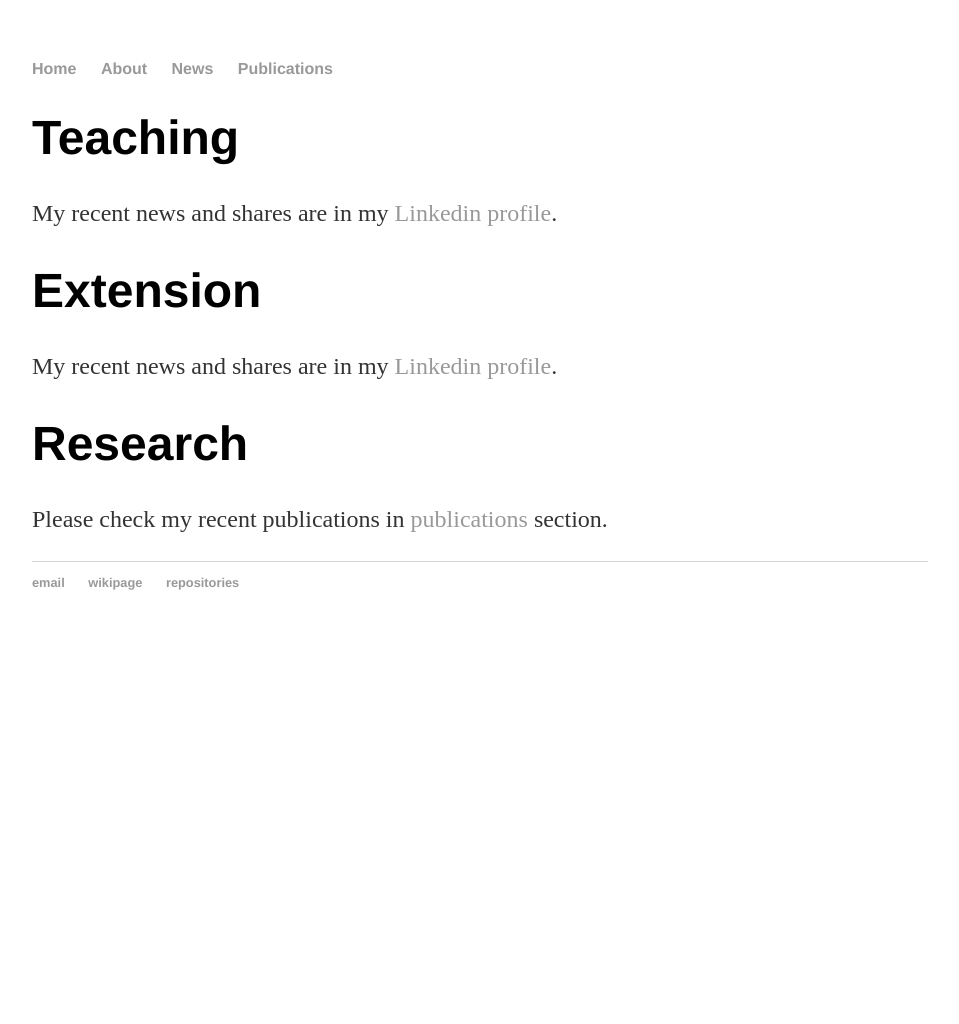
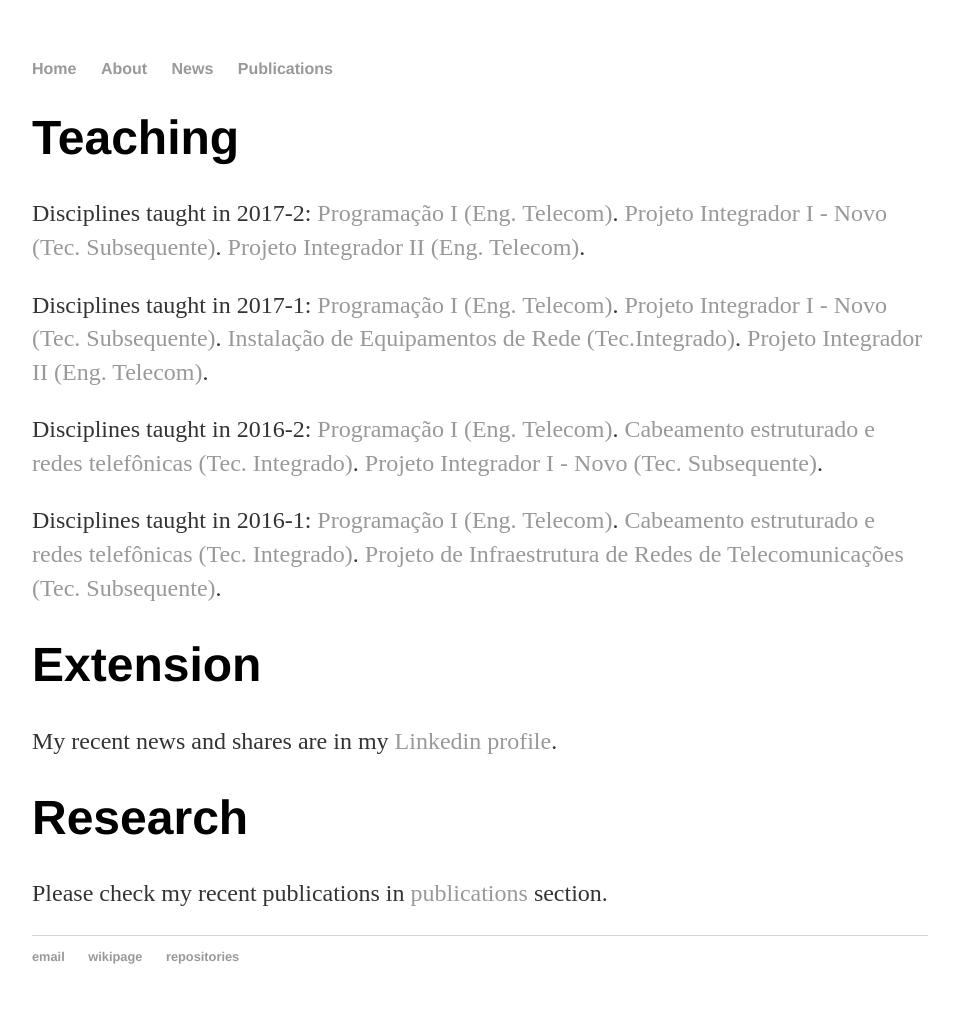
Before and after one commit to cleberjamaral/cleberjamaral.github.io, a Jekyll site: the page built from activities/index.html, in a window 1280 px wide. Shown: the whole page, without its empty margins (160-1119 px from the left). Built offline with Jekyll 4.4.1, drawn with Linux system fonts in a browser that asks for light colours; before the commit the page ends 900 px from its top, so only the background shows below that.

Commit message:
Update index.html

```diff
--- a/activities/index.html
+++ b/activities/index.html
@@ -4,7 +4,31 @@ title: Cleber Jorge Amaral - activities
 ---
 <div class="activities">
 	<h1>Teaching</h1>
-	<p>My recent news and shares are in my <a href="https://www.linkedin.com/in/cleber-jorge-amaral-77827a10/detail/recent-activity/shares/">Linkedin profile</a>.</p>
+	<p>
+		Disciplines taught in 2017-2:
+		<a href="https://wiki.sj.ifsc.edu.br/wiki/index.php/PRG29002_-_Programa%C3%A7%C3%A3o_I_-_Eng.Telecom_2017-2">Programação I (Eng. Telecom)</a>.
+		<a href="https://wiki.sj.ifsc.edu.br/wiki/index.php/PJI11101_2017-2">Projeto Integrador I - Novo (Tec. Subsequente)</a>.
+		<a href="https://moodle.sj.ifsc.edu.br/course/view.php?id=110">Projeto Integrador II (Eng. Telecom)</a>.
+	</p>
+	<p>
+		Disciplines taught in 2017-1:
+		<a href="https://wiki.sj.ifsc.edu.br/wiki/index.php/PRG29002_-_Programa%C3%A7%C3%A3o_I_-_Eng.Telecom_2017-1">Programação I (Eng. Telecom)</a>.
+		<a href="https://wiki.sj.ifsc.edu.br/wiki/index.php/PJI1101_2017-1">Projeto Integrador I - Novo (Tec. Subsequente)</a>.
+		<a href="https://wiki.sj.ifsc.edu.br/wiki/index.php/IER60808_2017-1">Instalação de Equipamentos de Rede (Tec.Integrado)</a>.
+		<a href="https://moodle.sj.ifsc.edu.br/course/view.php?id=110">Projeto Integrador II (Eng. Telecom)</a>.
+	</p>
+	<p>
+		Disciplines taught in 2016-2:
+		<a href="https://wiki.sj.ifsc.edu.br/wiki/index.php/PRG29002_-_Programa%C3%A7%C3%A3o_I_-_Eng.Telecom_2016-2">Programação I (Eng. Telecom)</a>.
+		<a href="https://wiki.sj.ifsc.edu.br/wiki/index.php/Cabeamento_estruturado_e_redes_telef%C3%B4nicas_(2016-2)">Cabeamento estruturado e redes telefônicas (Tec. Integrado)</a>.
+		<a href="https://wiki.sj.ifsc.edu.br/wiki/index.php/Curso_T%C3%A9cnico_em_Telecomunica%C3%A7%C3%B5es_-_Projeto_Integrador_I">Projeto Integrador I - Novo (Tec. Subsequente)</a>.
+	</p>
+	<p>
+		Disciplines taught in 2016-1:
+		<a href="https://wiki.sj.ifsc.edu.br/wiki/index.php/PRG29002_-_Programa%C3%A7%C3%A3o_I_-_Eng.Telecom_2016-1">Programação I (Eng. Telecom)</a>.
+		<a href="https://wiki.sj.ifsc.edu.br/wiki/index.php/Cabeamento_estruturado_e_redes_telef%C3%B4nicas_(2016-1)">Cabeamento estruturado e redes telefônicas (Tec. Integrado)</a>.
+		<a href="https://wiki.sj.ifsc.edu.br/wiki/index.php/Curso_T%C3%A9cnico_em_Telecomunica%C3%A7%C3%B5es_-_Projeto_de_Infraestrutura_de_Redes_de_Telecomunica%C3%A7%C3%B5es_(IRT)">Projeto de Infraestrutura de Redes de Telecomunicações (Tec. Subsequente)</a>.
+	</p>
 
 	<h1>Extension</h1>
 	<p>My recent news and shares are in my <a href="https://www.linkedin.com/in/cleber-jorge-amaral-77827a10/detail/recent-activity/shares/">Linkedin profile</a>.</p>
```
